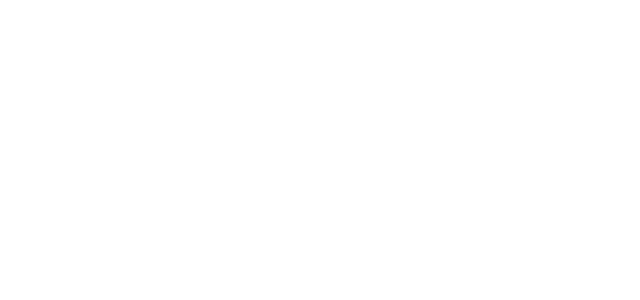
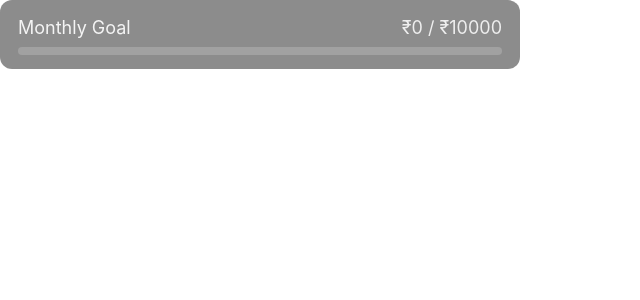
Before and after one commit to Kunalkumar17/Protip_frontend, a React (Vite) app: page /overlay/goal in a window 1280 px wide. Shown: the top 300 px of the page, without its empty margins (0-640 px from the left). Built offline with nearby package versions, Linux system fonts and the light colour scheme; no server answers.

Commit message:
update GoalOverlay

```diff
--- a/src/components/GoalOverlay.jsx
+++ b/src/components/GoalOverlay.jsx
@@ -2,23 +2,19 @@
 
 export default function GoalOverlay() {
 
-    const GOAL = 10000; // change this to your goal
+  const GOAL = 10000;
   const [total, setTotal] = useState(0);
 
   useEffect(() => {
-        const ws = new WebSocket(import.meta.env.VITE_BACKEND_URL.replace("http", "ws"));
+    const ws = new WebSocket(
+      import.meta.env.VITE_BACKEND_URL.replace("http", "ws")
+    );
 
     ws.onmessage = (event) => {
       const data = JSON.parse(event.data);
-        console.log(data)
 
-        if (data.type === "goalInit") {
-            setTotal(data.total);
-        }
-
-        if (data.type === "goalUpdate") {
-            setTotal(data.total);
-        }
+      if (data.type === "goalInit") setTotal(data.total);
+      if (data.type === "goalUpdate") setTotal(data.total);
     };
 
     return () => ws.close();
@@ -29,37 +25,64 @@
   return (
     <div
       style={{
-            width: 600,
-            fontFamily: "Inter, sans-serif",
+        width: 520,
+        fontFamily: "Inter, system-ui, sans-serif",
         color: "white",
-            textAlign: "center"
+
+        /* transparent background */
+        background: "rgba(0,0,0,0.45)",
+        padding: "14px 18px",
+        borderRadius: 12,
+
+        backdropFilter: "blur(6px)"
       }}
     >
-        <h2 style={{ marginBottom: 10 }}> Monthly Goal</h2>
 
+      {/* header */}
+      <div
+        style={{
+          display: "flex",
+          justifyContent: "space-between",
+          fontSize: 18,
+          marginBottom: 6
+        }}
+      >
+        <span style={{ opacity: 0.9 }}>Monthly Goal</span>
+        <span style={{ opacity: 0.85 }}>
+          ₹{total} / ₹{GOAL}
+        </span>
+      </div>
+
+      {/* progress bar */}
       <div
         style={{
           width: "100%",
-            height: 30,
-            background: "rgba(255,255,255,0.25)",
+          height: 8,
+          background: "rgba(255,255,255,0.18)",
           borderRadius: 20,
-            overflow: "hidden",
-            backdropFilter: "blur(5px)"
+          overflow: "hidden"
         }}
       >
         <div
           style={{
             width: `${progress}%`,
             height: "100%",
-                background: "linear-gradient(90deg,#ff4d6d,#c77dff)",
-                transition: "width 0.4s ease"
+            background:
+              "linear-gradient(90deg,#ff4d6d,#c77dff,#ff4d6d)",
+            backgroundSize: "200% 100%",
+            animation: "gradientMove 3s linear infinite",
+            transition: "width 0.8s cubic-bezier(.22,1,.36,1)"
           }}
         />
       </div>
 
-        <p style={{ marginTop: 8 }}>
-            ₹{total} / ₹{GOAL}
-        </p>
+      <style>{`
+        @keyframes gradientMove {
+          0% { background-position: 0% }
+          100% { background-position: 200% }
+        }
+      `}</style>
+
     </div>
   );
 }
```
Lines whose indentation alone changed are shown as unchanged.
